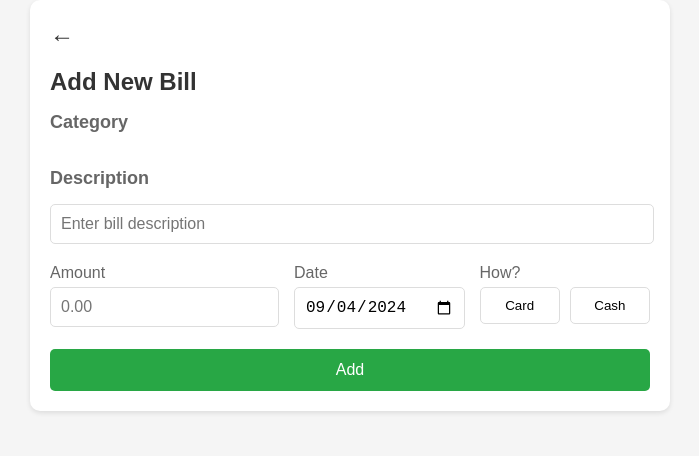
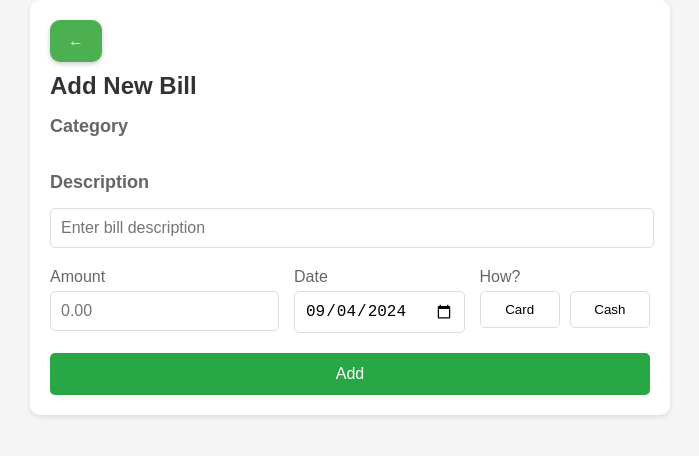
Before and after one commit to KushnerRoman/kushnerTracker, a website: page public/add.html in a window 1280 px wide. Shown: the whole page, without its empty margins (290-989 px from the left). Drawn offline with Linux system fonts and the light colour scheme; no server answers.

Commit message:
return button from add form

```diff
--- a/handlers/addApiHandler.js
+++ b/handlers/addApiHandler.js
@@ -33,7 +33,7 @@ document.addEventListener('DOMContentLoaded', () => {
   });
 
 
-  const backArrow = document.querySelector('.back-arrow');
+  const backArrow = document.getElementById('redirect-button');
   if (backArrow) {
       backArrow.addEventListener('click', (event) => {
           event.preventDefault(); // Prevent the default anchor behavior
--- a/handlers/tableApiHandler.js
+++ b/handlers/tableApiHandler.js
@@ -9,7 +9,7 @@ document.addEventListener('DOMContentLoaded', () => {
 
     const addBtnRedirect = document.getElementById('addBtnRedirect')
     if(addBtnRedirect){
-       ('from redirect to add')
+
       addBtnRedirect.addEventListener('click', (e)=>{
         e.preventDefault();
         window.location.href = '/add';
--- a/middleware/middleware.js
+++ b/middleware/middleware.js
@@ -33,7 +33,7 @@ const authMiddleware = (req, res, next) => {
   try {
     const decoded = jwt.verify(token, JWT_SECRET);
     req.user = decoded;
-     ('from middleware  ',req.user)
+     console.log('from middleware  ',req.user)
 
     next();
   } catch (error) {
--- a/public/add.html
+++ b/public/add.html
@@ -9,7 +9,8 @@
 </head>
 <body>
     <div class="form-container">
-        <a href="#" class="back-arrow">←</a>
+
+        <button class="redirect-button" type="button" id="redirect-button">←</button>
         <h1>Add New Bill</h1>
         <form id="billForm">
             <div class="form-section">
--- a/public/css/addForm.css
+++ b/public/css/addForm.css
@@ -105,6 +105,23 @@ h1 {
     font-size: 16px;
     transition: background-color 0.3s;
     width: 100%;
+}
+.redirect-button {
+    display: inline-block;
+    padding: 12px 18px;
+    background-color: #4CAF50; /* A nice green color */
+    color: white;
+    text-decoration: none;
+    font-family: Arial, sans-serif;
+    font-size: 16px;
+    font-weight: bold;
+    text-align: center;
+    border: none;
+    border-radius: 10px;
+    cursor: pointer;
+    transition: all 0.3s ease;
+    box-shadow: 0 2px 5px rgba(0,0,0,0.2);
+    margin-bottom: 10px;
 }
 
 .add-button:hover {
```
